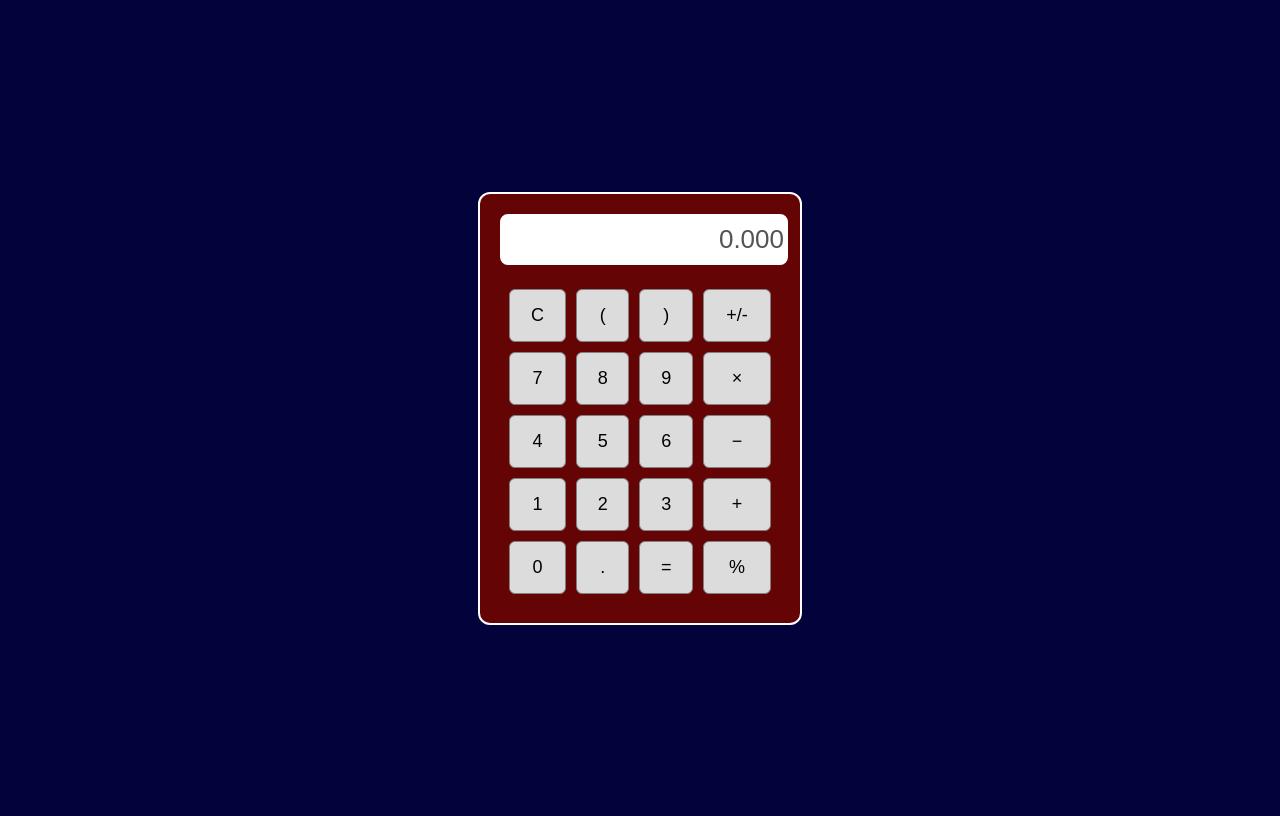
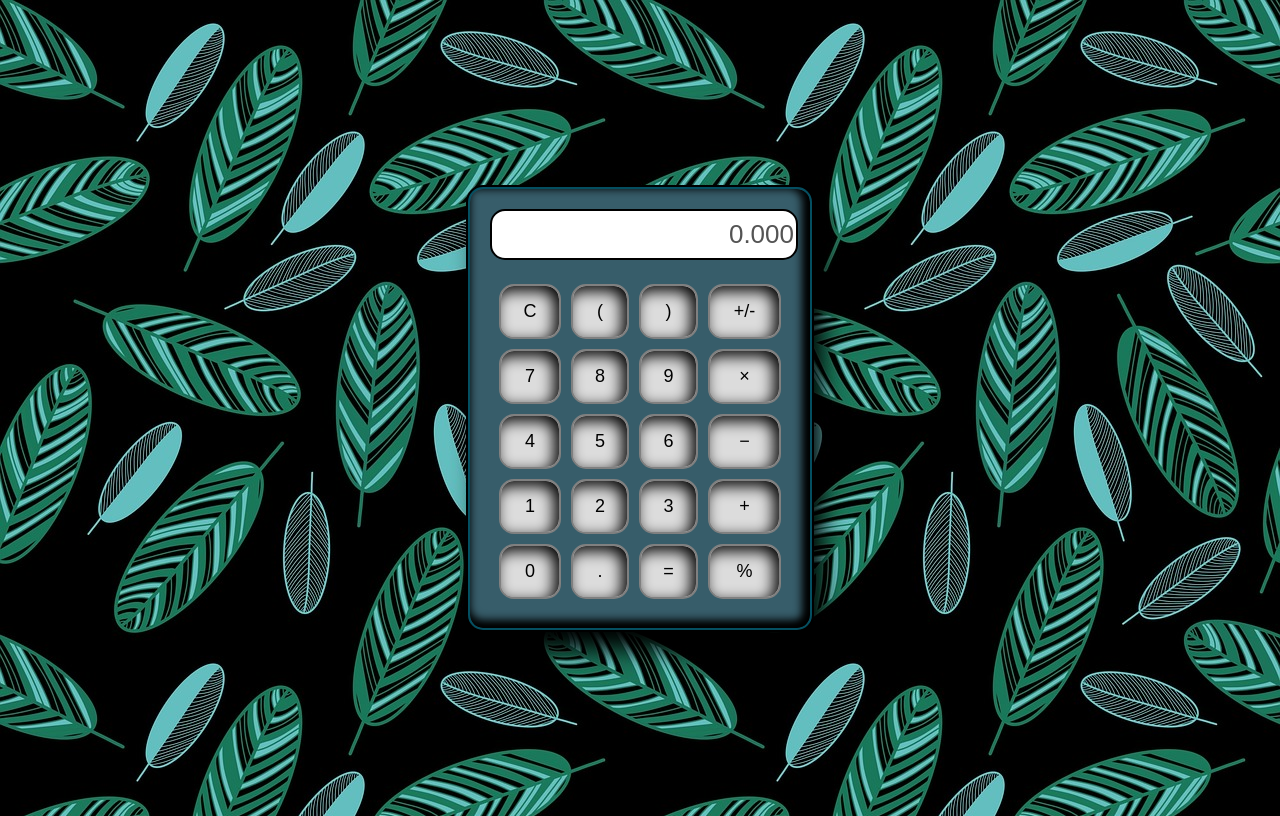
Before and after one commit to TM-Tharani/calculator, a plain HTML site: page index.html in a window 1280 px wide. Drawn offline with Linux system fonts and the light colour scheme.

Commit message:
update commit

```diff
--- a/style.css
+++ b/style.css
@@ -1,19 +1,24 @@
 body {
-      background-color:rgb(3, 3, 60);
+      background-color:rgb(3, 3, 72);
       font-family: Arial, sans-serif;
       display: flex;
       justify-content: center;
       align-items: center;
       height: 100vh;
+      background-image: url("calc img.jpg");
+      background-repeat: no-repeat;
+      background-size: cover;
     }
-
     .calculator {
-      background-color: rgb(101, 4, 4);
+      background-color:rgb(55, 93, 106);
       padding: 20px;
-      border: 2px solid white;
-      border-radius: 12px;
-      width: 280px;
-      box-shadow:gray;
+      border: 2px solid rgb(4, 79, 97);
+      border-radius: 15px;
+      width: 300px;
+      box-shadow:inset -8px 0px 8px,
+      inset 0px -8px 8px,
+      0 0 0 2px,
+      10px 20px 25px;
     }
 
     .display {
@@ -22,9 +27,10 @@ body {
       font-size: 26px;
       text-align: right;
       margin-bottom: 15px;
-      border: 2px solid white;
-      border-radius: 8px;
+      border: 2px solid black;
+      border-radius: 15px;
       background-color: white;
+
     }
 
     table {
@@ -38,10 +44,11 @@ body {
       font-size: 18px;
       background-color: gainsboro;
       color: black;
-      border: 1px solid gray;
-      border-radius: 6px;
+      border:2px solid grey;
+      border-radius: 15px;
+      box-shadow:inset -5px 5px 15px black;
     }
 
     button:hover {
-      background-color: beige;
+      background-color: grey;
     }
```
Also changed, not shown: calc img.jpg (added).
